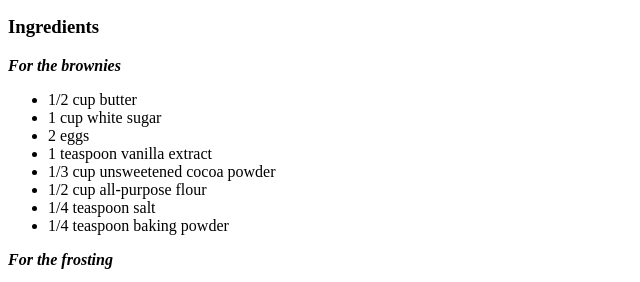
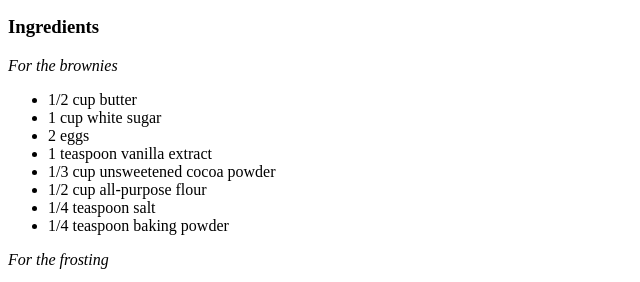
Before and after one commit to Dara-OdinProject/recipes, a plain HTML site: page recipe-pages/brownie.html in a window 1280 px wide. Shown: the part 666-948 px from the top of the page, 0-640 px from the left. Drawn offline with Linux system fonts and the light colour scheme.

Commit message:
Remove strong text from brownie ingredient list

```diff
--- a/recipe-pages/brownie.html
+++ b/recipe-pages/brownie.html
@@ -22,7 +22,7 @@
 
 
 	<h3>Ingredients</h3>
-	<strong><em>For the brownies</em></strong>
+	<em>For the brownies</em>
 	<ul>
 		<li>1/2 cup butter</li>
 		<li>1 cup white sugar</li>
@@ -33,7 +33,7 @@
 		<li>1/4 teaspoon salt</li>
 		<li>1/4 teaspoon baking powder</li>
 	</ul>
-	<strong><em>For the frosting</em></strong>
+	<em>For the frosting</em>
 	<ul>
 		<li>3 tablespoons butter, softened</li>
 		<li>3 tablespoons unsweetened cocoa powder</li>
```
